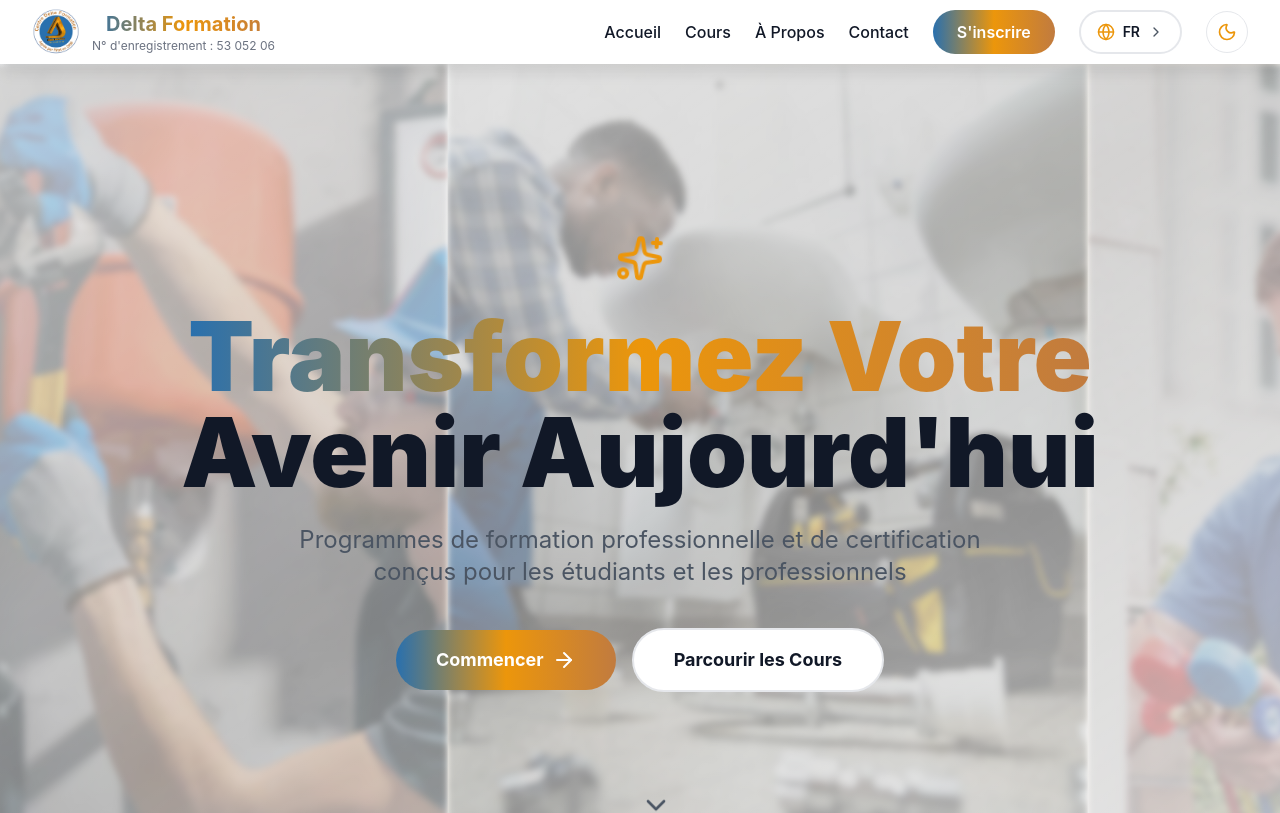
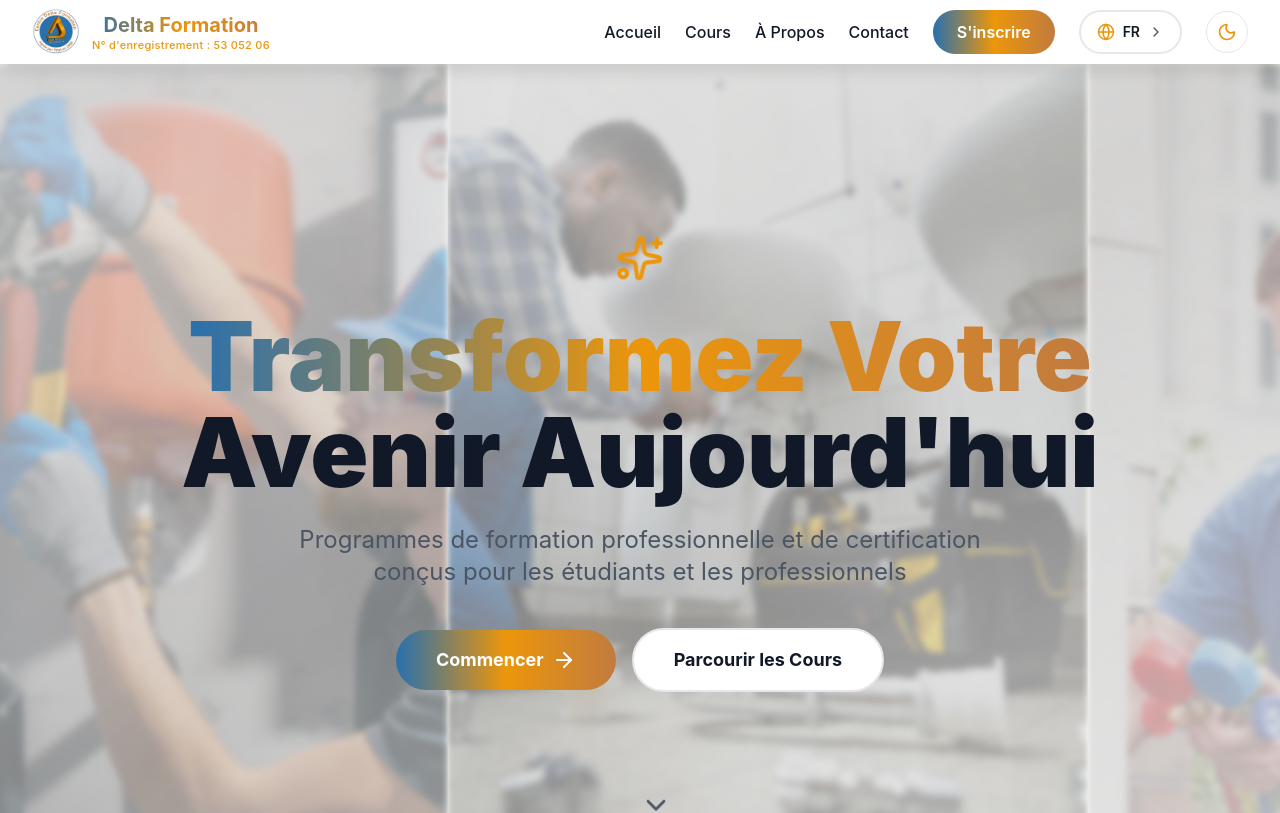
Before and after one commit to Azizos002/deltaAcademy, a React (Create React App) app: page / in a window 1280 px wide. Shown: the top 813 px of the page. Built offline with nearby package versions, Linux system fonts and the light colour scheme.

Commit message:
Update NavBar

```diff
--- a/src/components/Navbar.js
+++ b/src/components/Navbar.js
@@ -48,7 +48,7 @@ export default function Navbar({
                 <span className="text-xl font-bold bg-gradient-to-r from-[#2970ae] via-[#ec960b] to-[#c17b3f] bg-clip-text text-transparent">
                   {t.brand}
                 </span>
-                <span className="text-xs text-gray-500 dark:text-gray-400">
+                <span className="text-[11px] font-medium tracking-wide text-[#ec960b]">
                   {t.registrationNumber}
                 </span>
               </div>
```
